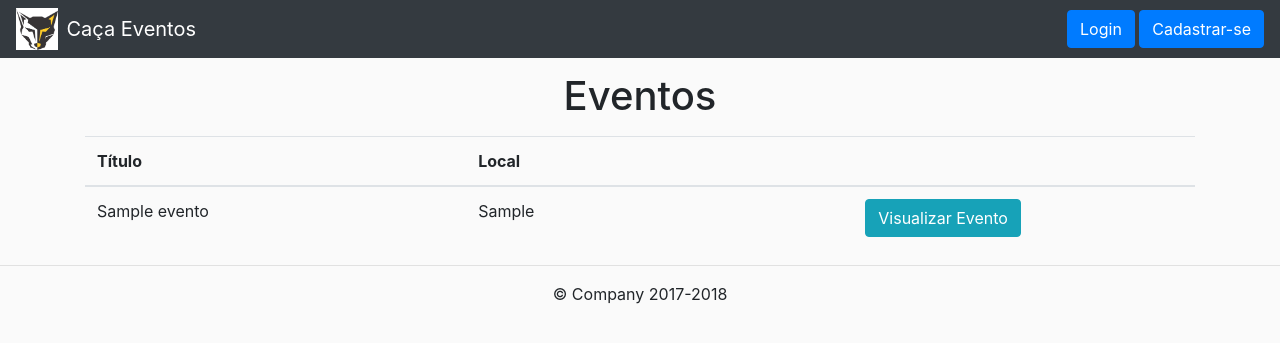
After one commit to robsonalucard/eventos-es2, a Django app: template cEventos/cEventos/eventos/templates/eventos/lista_busca.html in a window 1280 px wide. The commit adds this page. Shown: the top 343 px of the page. Run offline with Django 3.2, Linux system fonts and the light colour scheme; the template is opened without the code that fills it: values that come from a table or form of the project are taken from there, others are empty; tables that the repository leaves empty hold one stand-in row (values such as "Sample post"); parts of the project's set-up code (start-up, migrations or seed data) failed here and were passed over; some libraries are stand-ins or nearby versions.

Commit message:
View e template de busca de evento finalizado

```diff
--- a/cEventos/cEventos/core/templates/base.html
+++ b/cEventos/cEventos/core/templates/base.html
@@ -38,8 +38,9 @@
                                     <span class="sr-only">(current)</span></a>
                             </li>
                         </ul>
-                        <form class="form-inline my-2 my-lg-0">
-                            <input class="form-control mr-sm-2" type="text" placeholder="Buscar Eventos" aria-label="Search">
+                        <form class="form-inline my-2 my-lg-0" method="post" action="{% url 'eventos:busca_evento' %}">
+                            {% csrf_token %}
+                            <input class="form-control mr-sm-2" type="text" placeholder="Buscar Eventos" aria-label="Search" id="id_busca" name="busca">
                         </form>
                         <p>&nbsp&nbsp</p>
                         <ul class="nav navbar-nav navbar-right">
--- /dev/null
+++ b/cEventos/cEventos/eventos/templates/eventos/lista_busca.html
@@ -0,0 +1,36 @@
+{% extends "base.html" %}
+<div class="row">
+    {% block body %}
+        <p></p>
+        <h1 class="text-center">Eventos</h1>
+        <p></p>
+        {% if eventos %}
+            <table class="table">
+                <thead>
+                    <tr>
+                        <th>Título</th>
+                        <th>Local</th>
+                        <th></th>
+                    </tr>
+                    <tbody>
+                        {% for e in eventos %}
+                            <tr>
+                                <td>
+                                    {{ e.titulo }}
+                                </td>
+                                <td>
+                                    {{ e.local }}
+                                </td>
+                                <td style="text-align:center">
+                                    <a href="{% url 'eventos:evento_profile' e.id %}" class="btn btn-info btn-xs">Visualizar Evento</a>
+                                </td>
+                            </tr>
+                        {% endfor %}
+                    </tbody>
+                </thead>
+            </table>
+        {% else %}
+            <h4 class="text-center">Não foram encontrado eventos!</h4>
+        {% endif %}
+    {% endblock body %}
+</div>
--- a/cEventos/cEventos/eventos/urls.py
+++ b/cEventos/cEventos/eventos/urls.py
@@ -9,4 +9,6 @@ urlpatterns = [
         views.editar_evento, name='editar_evento'),
     url(r'^evento/(?P<id_evento>[0-9]+)/$',
         views.evento_profile, name='evento_profile'),
+    url(r'^evento_busca/$',
+        views.busca_evento, name='busca_evento'),
 ]
```
Also changed, not shown: cEventos/cEventos/eventos/views.py (+8 -0 lines).
